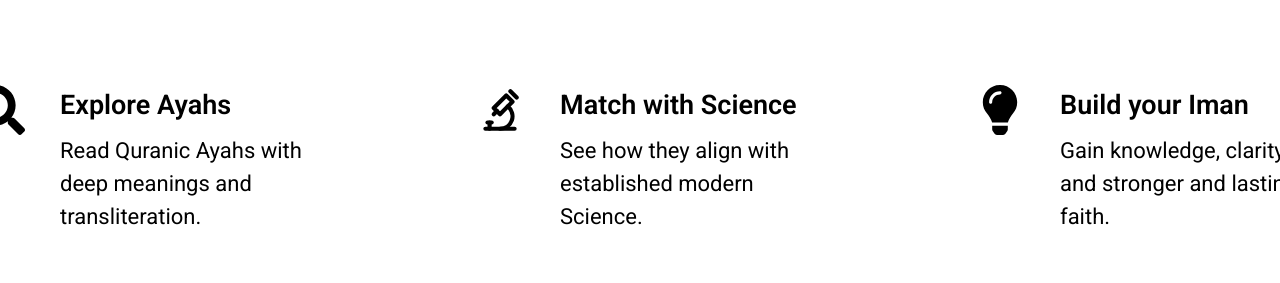
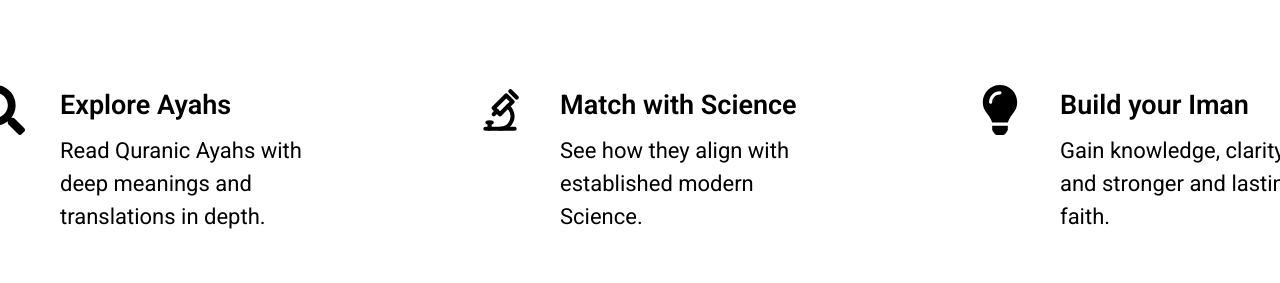
Before and after one commit to Ali-Hassan2/-Beyond-Ayaat, a React (Vite) app in the folder frontend/: page / in a window 1280 px wide. Shown: the part 941-1224 px from the top of the page. Built offline with nearby package versions, Linux system fonts and the light colour scheme; a web font is replaced by a local one.

Commit message:
Develop added

```diff
--- a/frontend/src/Components/HomeComponents/Home2.jsx
+++ b/frontend/src/Components/HomeComponents/Home2.jsx
@@ -26,7 +26,7 @@ function Home2(props) {
     {
       image: <FaSearch size={50} />,
       label: "Explore Ayahs",
-      description: "Read Quranic Ayahs with deep meanings and transliteration.",
+      description: "Read Quranic Ayahs with deep meanings and translations in depth.",
     },
     {
       image: <TbMicroscope size={50} />,
```
